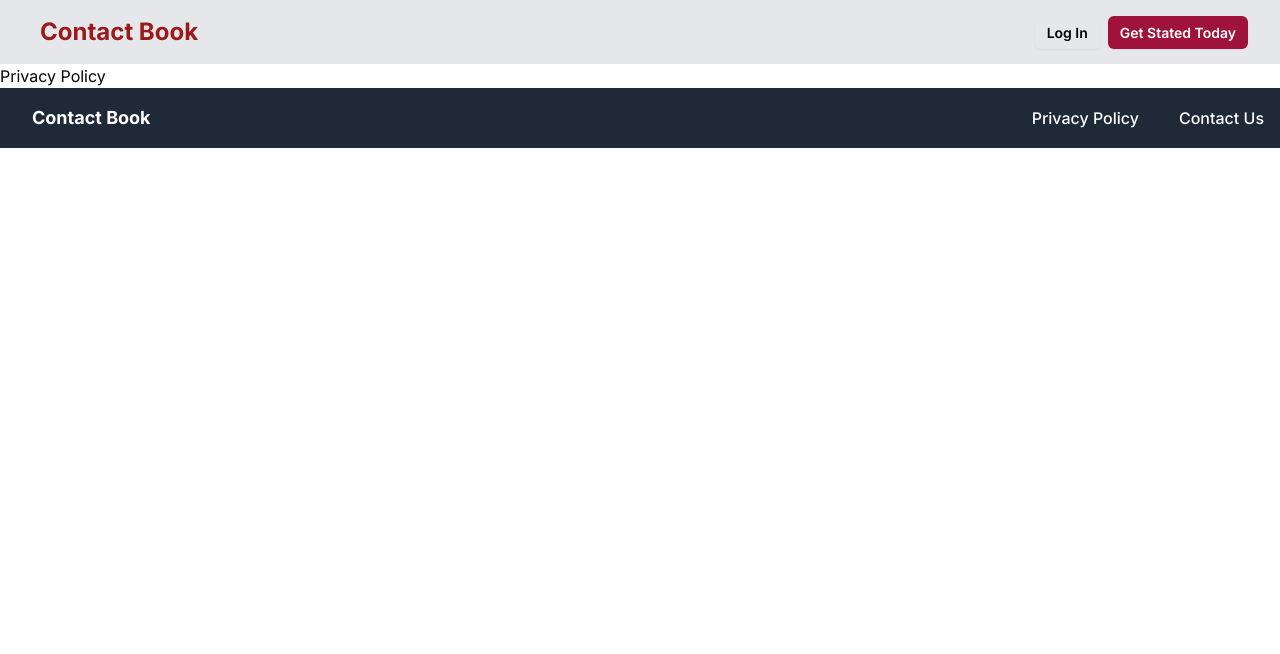
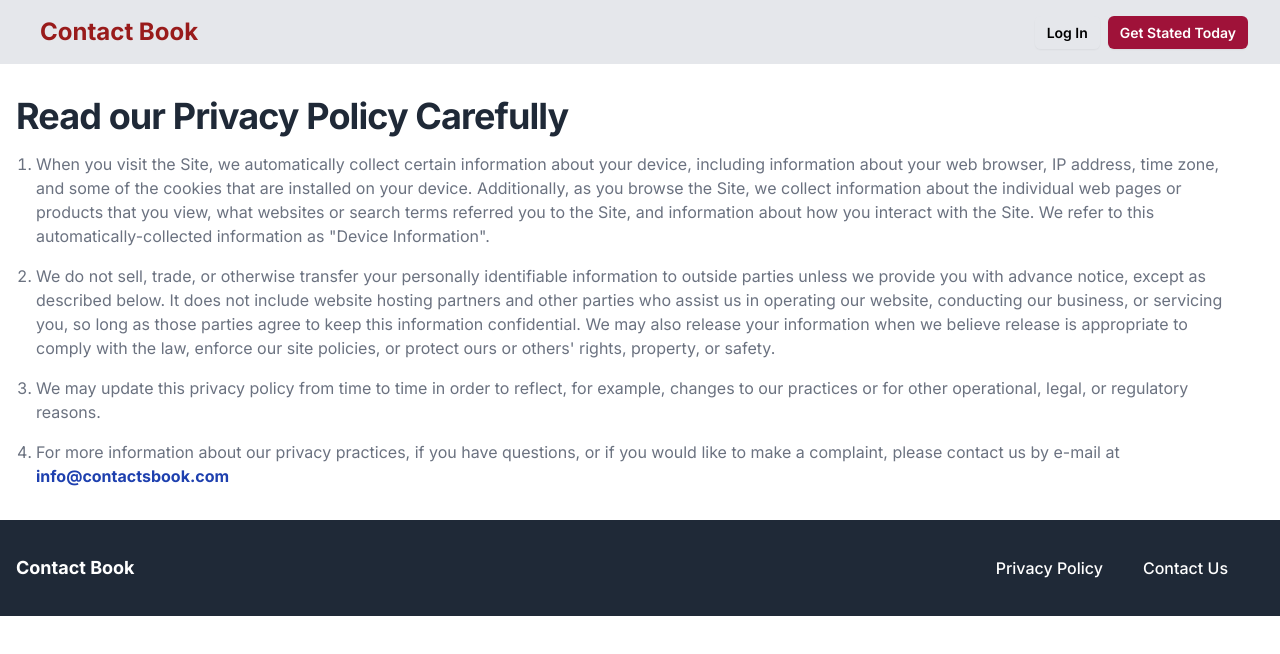
Before and after one commit to SurajKushwaha23/contact-book, a Next.js app: page /privacy-policy in a window 1280 px wide. Shown: the top 654 px of the page. Built offline with nearby package versions, Linux system fonts and the light colour scheme.

Commit message:
Added privacy and policy page

```diff
--- a/src/app/(contact-book)/privacy-policy/page.js
+++ b/src/app/(contact-book)/privacy-policy/page.js
@@ -1,7 +1,50 @@
 export default function PrivacyPolicy() {
   return (
     <>
-      <h1>Privacy Policy</h1>
+      <section>
+        <div className="px-4 py-8">
+          <h2 className="text-2xl font-bold tracking-tight text-gray-800 xl:text-4xl">
+            Read our Privacy Policy Carefully{" "}
+          </h2>
+          <ol className="list-decimal px-5">
+            <li className="mt-4 text-gray-500">
+              When you visit the Site, we automatically collect certain
+              information about your device, including information about your
+              web browser, IP address, time zone, and some of the cookies that
+              are installed on your device. Additionally, as you browse the
+              Site, we collect information about the individual web pages or
+              products that you view, what websites or search terms referred you
+              to the Site, and information about how you interact with the Site.
+              We refer to this automatically-collected information as "Device
+              Information".
+            </li>
+            <li className="mt-4 text-gray-500">
+              We do not sell, trade, or otherwise transfer your personally
+              identifiable information to outside parties unless we provide you
+              with advance notice, except as described below. It does not
+              include website hosting partners and other parties who assist us
+              in operating our website, conducting our business, or servicing
+              you, so long as those parties agree to keep this information
+              confidential. We may also release your information when we believe
+              release is appropriate to comply with the law, enforce our site
+              policies, or protect ours or others' rights, property, or safety.
+            </li>
+            <li className="mt-4 text-gray-500">
+              We may update this privacy policy from time to time in order to
+              reflect, for example, changes to our practices or for other
+              operational, legal, or regulatory reasons.
+            </li>
+            <li className="mt-4 text-gray-500">
+              For more information about our privacy practices, if you have
+              questions, or if you would like to make a complaint, please
+              contact us by e-mail at{" "}
+              <span className="text-blue-800 font-bold cursor-pointer">
+                info@contactsbook.com
+              </span>
+            </li>
+          </ol>
+        </div>
+      </section>
     </>
   );
 }
--- a/src/app/components/footer/page.js
+++ b/src/app/components/footer/page.js
@@ -3,20 +3,15 @@ import Link from "next/link";
 export default function Footer() {
   return (
     <>
-      <section className="relative overflow-hidden bg-gray-800 py-4">
+      <section className="relative overflow-hidden bg-gray-800">
         <div className="container relative z-10 mx-auto px-4">
-          <div className="-m-8 flex flex-wrap items-center justify-between">
-            <div className="w-auto p-8">
-              <Link href="/">
-                <div className="inline-flex items-center">
-                  <span className="ml-4 text-white text-lg font-bold">
-                    Contact Book
-                  </span>
-                </div>
-              </Link>
-            </div>
-            <div className="w-auto p-8">
-              <ul className="-m-5 flex flex-wrap items-center">
+          <div className="flex sm:flex-row items-center justify-between">
+            <Link href="/">
+              <span className="text-white text-lg font-bold">Contact Book</span>
+            </Link>
+
+            <div className="w-auto p-4">
+              <ul className=" flex items-center">
                 <li className="p-5">
                   <Link
                     className="font-medium text-white hover:text-gray-200"
--- a/src/app/page.js
+++ b/src/app/page.js
@@ -1,4 +1,5 @@
 import { toast } from "react-hot-toast";
+import Link from "next/link";
 export default function Index() {
   return (
     <>
@@ -10,19 +11,19 @@ export default function Index() {
               <span className="border-b-8 border-rose-700">Contact</span>{" "}
               without loosing it.
             </h2>
-            <p className="mx-auto mt-6 max-w-4xl text-md text-gray-600 md:mt-10 lg:text-xl">
+            <p className="mx-auto pb-6 max-w-4xl text-md text-gray-600 md:mt-10 lg:text-xl">
               Contact Book is a tool used to store and organize information
               about people and organizations that an individual or a business
               may need to contact. It typically includes names, phone numbers,
               email addresses, physical addresses, and other relevant details.
             </p>
 
-            <button
-              type="button"
+            <Link
+              href="/sign-up"
               className="mt-8 rounded-md bg-rose-800 px-3 py-2 text-sm font-semibold text-white shadow-sm hover:bg-rose/80 focus-visible:outline focus-visible:outline-2 focus-visible:outline-offset-2 focus-visible:outline-black"
             >
               Get start today
-            </button>
+            </Link>
           </div>
         </div>
       </section>
```
